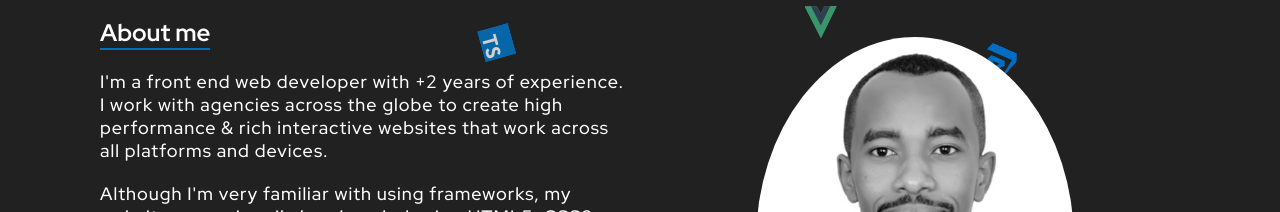
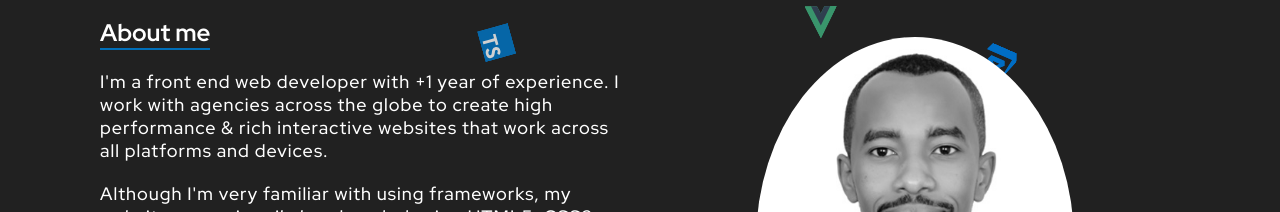
Before and after one commit to MohGumaa/Portfolio, a React (Create React App) app: page / in a window 1280 px wide. Shown: the part 694-906 px from the top of the page. Built offline with nearby package versions, Linux system fonts and the light colour scheme.

Commit message:
Fix padding

```diff
--- a/src/components/About/About.tsx
+++ b/src/components/About/About.tsx
@@ -19,7 +19,7 @@ export function About(){
           <h2>About me</h2>
         </ScrollAnimation>
         <ScrollAnimation animateIn="fadeInLeft" delay={0.2 * 1000}>
-          <p>I'm a front end web developer with +2 years of experience. I work with agencies across the globe to create high performance & rich interactive websites that work across all platforms and devices.</p>
+          <p>I'm a front end web developer with +1 year of experience. I work with agencies across the globe to create high performance & rich interactive websites that work across all platforms and devices.</p>
         </ScrollAnimation>
         <ScrollAnimation animateIn="fadeInLeft" delay={0.4 * 1000} style={{marginTop: "2rem", marginBottom: "2rem"}}>
 
```
